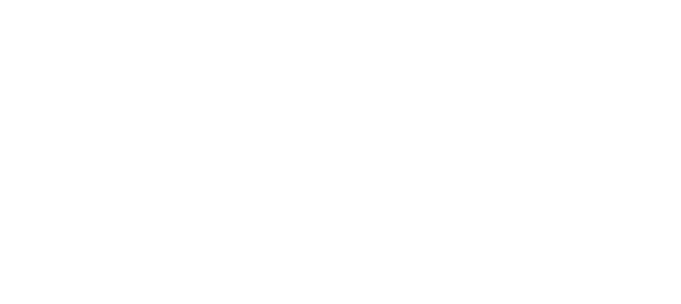
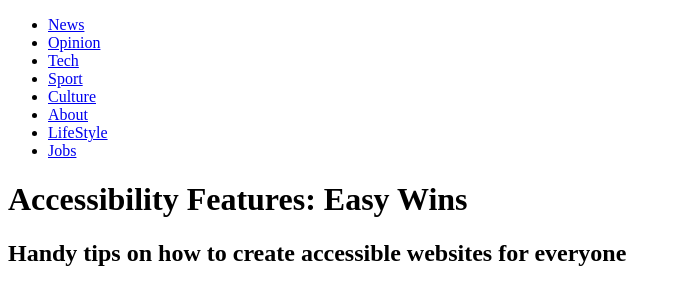
Before and after one commit to jeyanthi-sm/SemanticHTMLAccessibility, a plain HTML site: page index.html in a window 1280 px wide. Shown: the whole page, without its empty margins (0-681 px from the left). Drawn offline with Linux system fonts and the light colour scheme.

Commit message:
Added Article Name and Sub-header

```diff
--- a/index.html
+++ b/index.html
@@ -6,4 +6,20 @@
     <title Tech Returner News></title>
 </head>
 
+<body>
+    <ul>
+        <li> <a href="#News" tabindex="1" ; accesskey="N">News</a> </li>
+        <li> <a href="#Opinion" tabindex="2" ; accesskey="O">Opinion</a> </li>
+        <li> <a href="#Tech" tabindex="3" accesskey="T">Tech</a></li>
+        <li> <a href="#Sport" tabindex="4" accesskey="S">Sport</a></li>
+        <li> <a href="#Culture" tabindex="5" accesskey="C">Culture</a></li>
+        <li> <a href="#About" tabindex="6" accesskey="A">About</a></li>
+        <li> <a href="#Lifestyle" tabindex="7" accesskey="L">LifeStyle</a></li>
+        <li> <a href="#Jobs" tabindex="8" accesskey="J">Jobs</a></li>
+    </ul>
+</body>
+
+<h1> Accessibility Features: Easy Wins </h1>
+<h2> Handy tips on how to create accessible websites for everyone </h2>
+
 </html>
```
